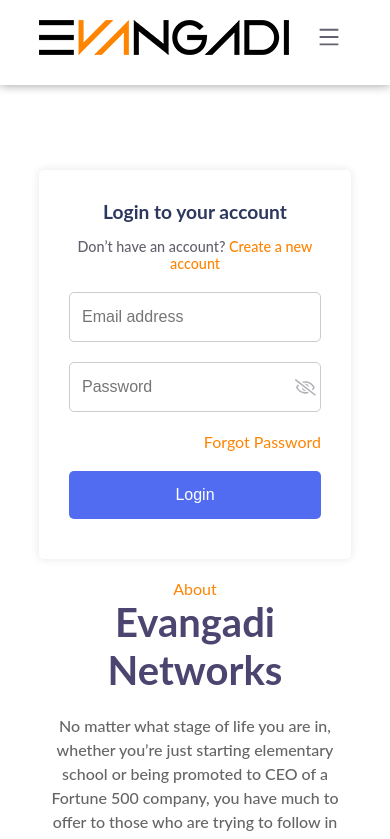
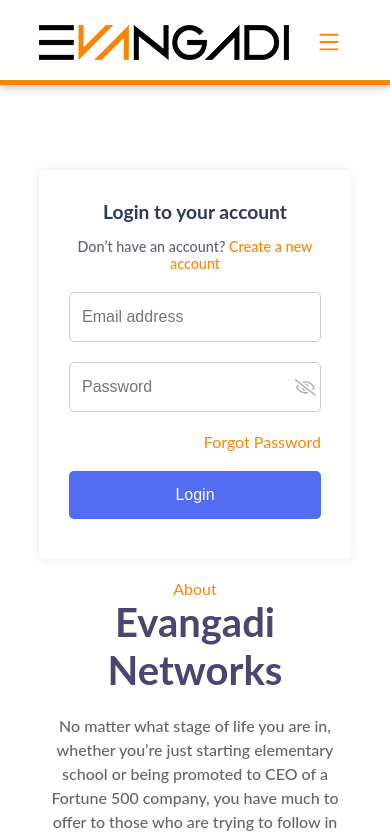
Before and after one commit to Mehari-Temesgen/Evangadi-Student, a React (Create React App) app: page /signin in a window 390 px wide. Shown: the top 839 px of the page. Built offline with nearby package versions, Linux system fonts and the light colour scheme; no server answers.

Commit message:
header updated

```diff
--- a/src/Components/Answer/Answer.jsx
+++ b/src/Components/Answer/Answer.jsx
@@ -50,6 +50,7 @@
       <form onSubmit={handlePost}>
         <textarea
           className={`${!answer.answer && "comment-are"}`}
+          style={{ resize: "none" }}
           name="answer"
           id=""
           cols="20"
--- a/src/Components/Footer/Footer.css
+++ b/src/Components/Footer/Footer.css
@@ -57,6 +57,7 @@
   .footer {
     flex-direction: column;
     align-items: start;
+    justify-content: center;
     gap: 20px;
   }
 }
--- a/src/Components/Header/Header.css
+++ b/src/Components/Header/Header.css
@@ -15,6 +15,14 @@
   justify-content: space-between;
   align-items: center;
   padding: 20px 10%;
+}
+.display-block {
+  width: 800px !important;
+  align-items: end !important;
+}
+.display-none {
+  width: 0px !important;
+  right: -230px !important;
 }
 .logo img {
   max-width: 80%;
@@ -60,17 +68,17 @@
 }
 .menu .nav-links {
   position: absolute;
-  top: 50px;
-  right: -120px;
-  width: 500px;
+  margin-top: 33px;
+  right: 0px;
   background-color: #fff;
-  padding: 20px;
+  padding: 10px 0px;
   border-radius: 5px;
   box-shadow: 0 0 10px rgba(0, 0, 0, 0.1);
+  transition: all 0.5s;
   display: flex;
   flex-direction: column;
   justify-content: center;
-  gap: 20px;
+  gap: 10px;
   z-index: 999;
 }
 .user {
--- a/src/Components/Header/Header.jsx
+++ b/src/Components/Header/Header.jsx
@@ -1,4 +1,4 @@
-import React, { useState } from "react";
+import React, { useEffect, useState } from "react";
 import "./Header.css";
 import Avatar from "react-avatar";
 import { AiOutlineMenu } from "react-icons/ai";
@@ -8,7 +8,11 @@
 import { useContext } from "react";
 import { AuthContext } from "../../App";
 import UserMenu from "../UserMenu/UserMenu";
+import $ from "jquery";
+import { motion as m, useScroll, useSpring } from "framer-motion";
 const Header = () => {
+  const { scrollYProgress, scrollXProgress } = useScroll();
+  const scaleX = useSpring(scrollYProgress);
   const [menuOpen, setMenuOpen] = useState(false);
   const [token, setToken] = useState(localStorage.getItem("token"));
   const [userMenu, setUserMenu] = useState(false);
@@ -16,8 +20,24 @@
   const handleMenuClick = () => {
     setMenuOpen(!menuOpen);
   };
+  useEffect(() => {
+    menuOpen
+      ? $("#navmenu").css({ width: "930px" })
+      : $("#navmenu").css({ width: "0px", right: "-235px" });
+  }, [menuOpen]);
   return (
     <header>
+      <m.div
+        style={{
+          // scaleX: scrollYProgress,
+          scaleX,
+          transformOrigin: "left",
+          background: "#fe8402",
+          height: "5px",
+          position: "sticky",
+          top: "80px",
+        }}
+      />
       <nav>
         <div className="log">
           <img src={evangadi} alt="Evangadi Logo" />
@@ -29,10 +49,9 @@
               handleMenuClick();
             }}
           >
-            <AiOutlineMenu />
+            <AiOutlineMenu style={{ color: "#fe8402" }} />
           </div>
-          {menuOpen && (
-            <ul className={"nav-links"}>
+          <ul className="nav-links" id="navmenu">
             <li>
               <NavLink
                 to="/"
@@ -70,7 +89,6 @@
               </NavLink>
             </li>
           </ul>
-          )}
         </div>
         <div className="submenu">
           <ul className={`nav-links`}>
--- a/src/pages/Askq/Askq.css
+++ b/src/pages/Askq/Askq.css
@@ -45,6 +45,9 @@
   outline: none;
   /* border: none; */
 }
+.askQ-body form > textarea {
+  resize: none;
+}
 .askQ-body form button {
   padding: 10px 20px;
   background-color: #516cf0;
--- a/src/pages/Askq/Askq.jsx
+++ b/src/pages/Askq/Askq.jsx
@@ -1,9 +1,7 @@
 import React, { useState } from "react";
 import "./Askq.css";
 import { IoMdArrowDropleft } from "react-icons/io";
-import { AiFillBackward } from "react-icons/ai";
 import { Link, useNavigate } from "react-router-dom";
-import axios from "axios";
 import { createQuestion } from "../../api";
 const Askq = () => {
   const [questions, setQuestions] = useState({
--- a/src/pages/SignUI/Signin.jsx
+++ b/src/pages/SignUI/Signin.jsx
@@ -14,6 +14,7 @@
   });
   const { email, password } = loginFormData;
   const [error, setError] = useState(null);
+  const [process, setProcess] = useState(false);
   const location = useLocation();
   const navigate = useNavigate();
   const from = location.state?.from || "/forum";
@@ -23,6 +24,7 @@
     await loginUser(loginFormData)
       .then((data) => {
         setError(null);
+        setProcess(true);
         localStorage.setItem("token", data.token);
         navigate(from, { replace: true });
         console.log(data);
@@ -61,7 +63,12 @@
           </div>
           <div>
             <form onSubmit={handleSubmit}>
-              <input
+              <m.input
+                whileFocus={{
+                  borderBottom: "2px solid #fe8402",
+                }}
+                transition={{ type: "tween" }}
+                animate={{ x: 0 }}
                 name="email"
                 type="email"
                 placeholder="Email address"
@@ -115,7 +122,11 @@
               <div className="forgot">
                 <a href="#">Forgot Password</a>
               </div>
-              <button>Login</button>
+              <button
+                style={{ cursor: `${process ? "not-allowed" : "pointer"}` }}
+              >
+                Login
+              </button>
             </form>
           </div>
         </m.div>
```
Lines whose indentation alone changed are shown as unchanged.
